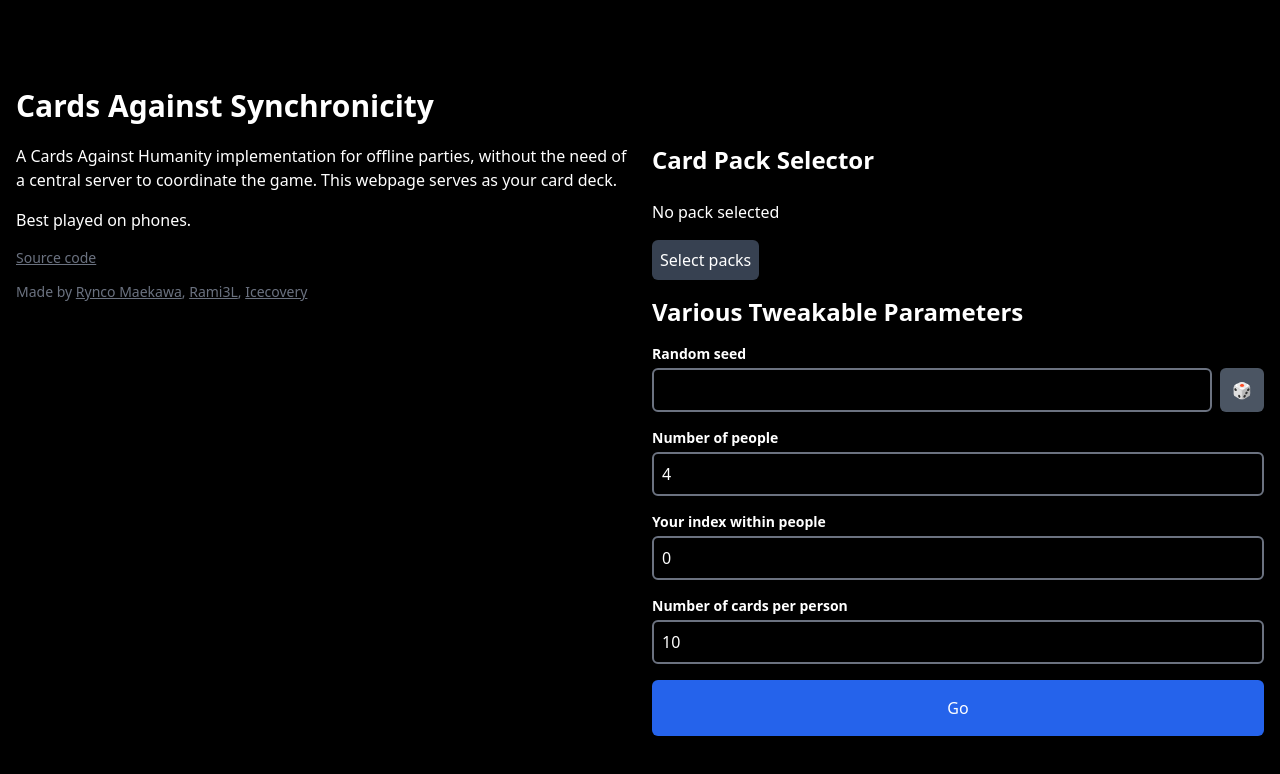
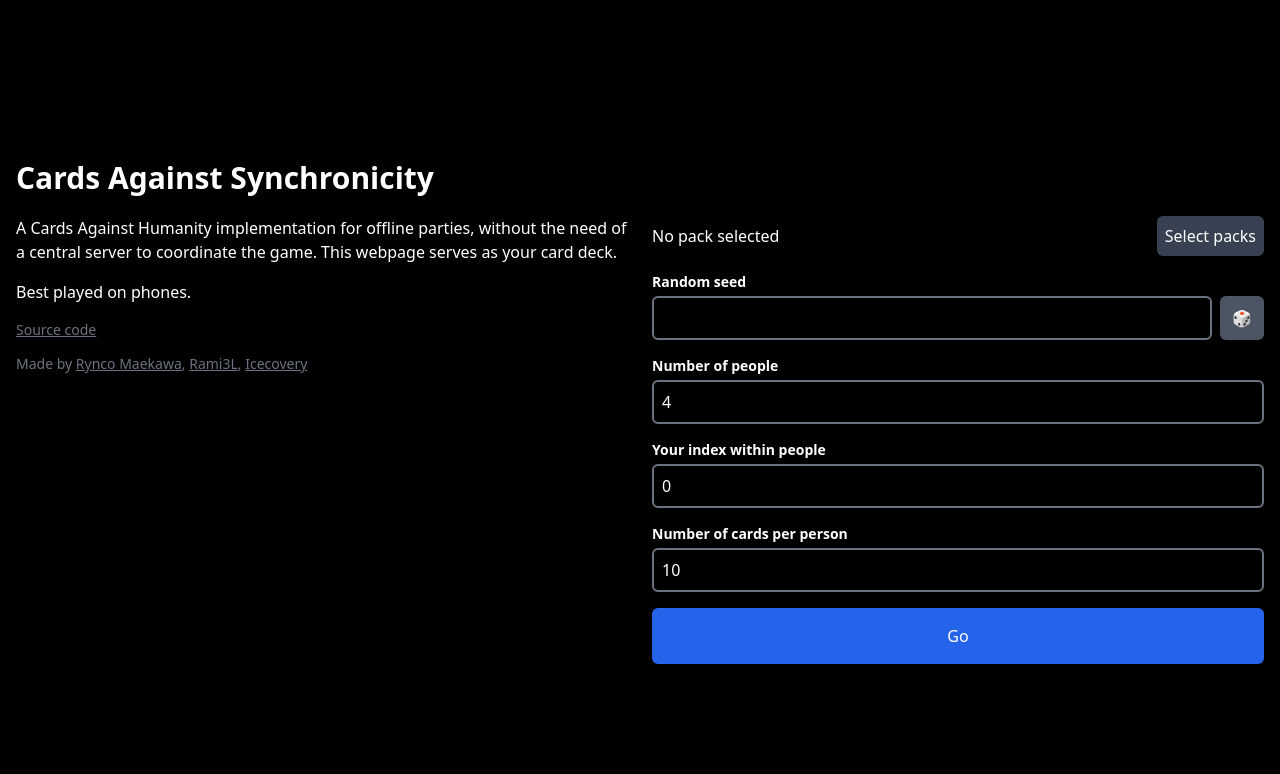
Before and after one commit to Pangpang-Studio/cas, a Vue app: page /#/ in a window 1280 px wide. Shown: the top 774 px of the page. Built offline with nearby package versions, Linux system fonts and the light colour scheme.

Commit message:
feat: Minor UI tweaks

```diff
--- a/src/components/CardPackSelector.vue
+++ b/src/components/CardPackSelector.vue
@@ -121,15 +121,15 @@
 </script>
 
 <template>
-  <div>
-    <template v-if="selectedCardPackCount > 0">
-      <p>{{ selectedCardPackCount }} pack(s) selected.</p>
-      <p>
-        That's {{ totalSelectedWhiteCardCount }} white cards and
+  <div class="flex flex-row gap-4 items-center">
+    <div class="grow">
+      <template v-if="selectedCardPackCount > 0">
+        {{ selectedCardPackCount }} pack(s) selected. That's
+        {{ totalSelectedWhiteCardCount }} white cards and
         {{ totalSelectedBlackCardCount }} black cards.
-      </p>
-    </template>
-    <p v-else>No pack selected</p>
+      </template>
+      <template v-else>No pack selected</template>
+    </div>
 
     <button @click="dialogOpen = true">Select packs</button>
   </div>
--- a/src/components/Homepage.vue
+++ b/src/components/Homepage.vue
@@ -126,9 +126,7 @@
         </div>
       </div>
       <div class="flex flex-col space-y-4 md:pt-20">
-        <h2 class="text-2xl font-bold">Card Pack Selector</h2>
         <CardPackList v-model="cardSelection" />
-        <h2 class="text-2xl font-bold">Various Tweakable Parameters</h2>
         <div class="flex gap-2 justify-between items-end">
           <Input v-model="seed" label="Random seed" class="flex-grow" />
           <button
```
